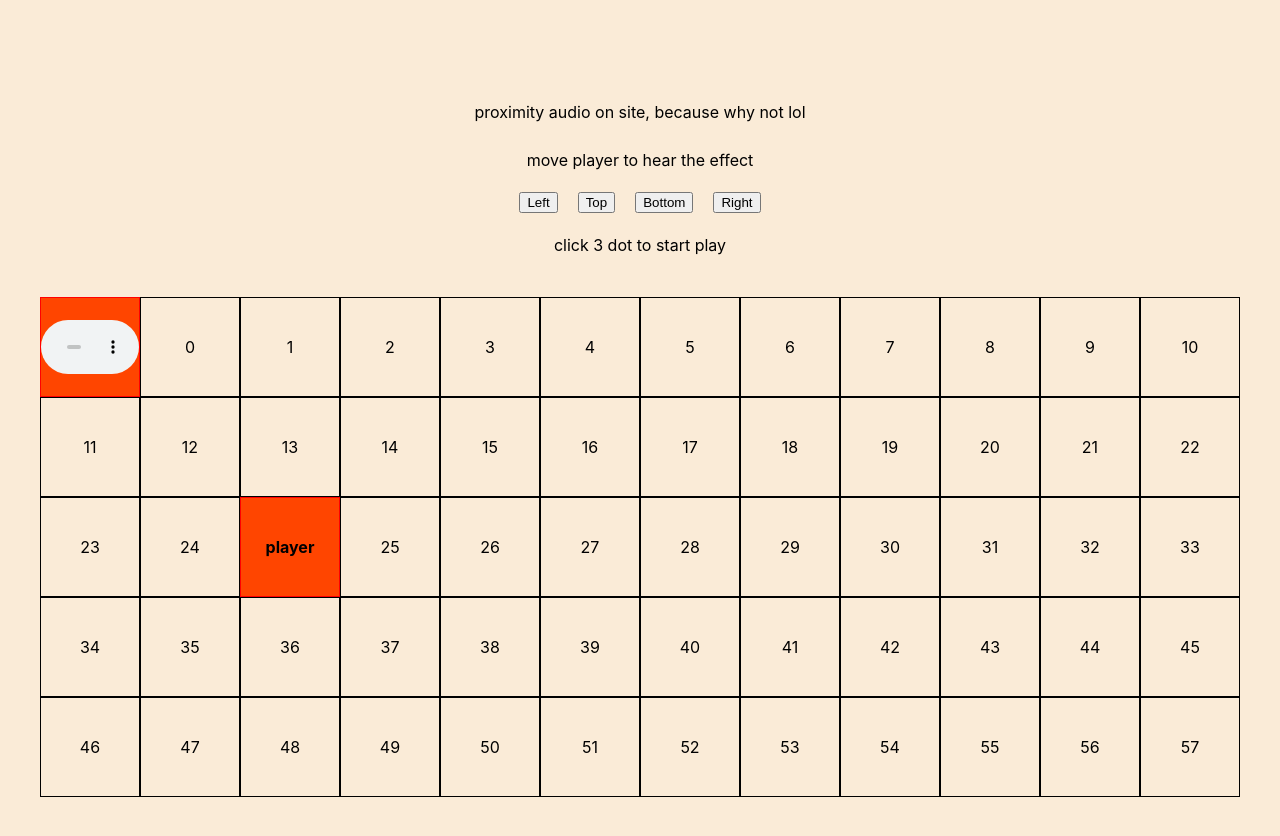
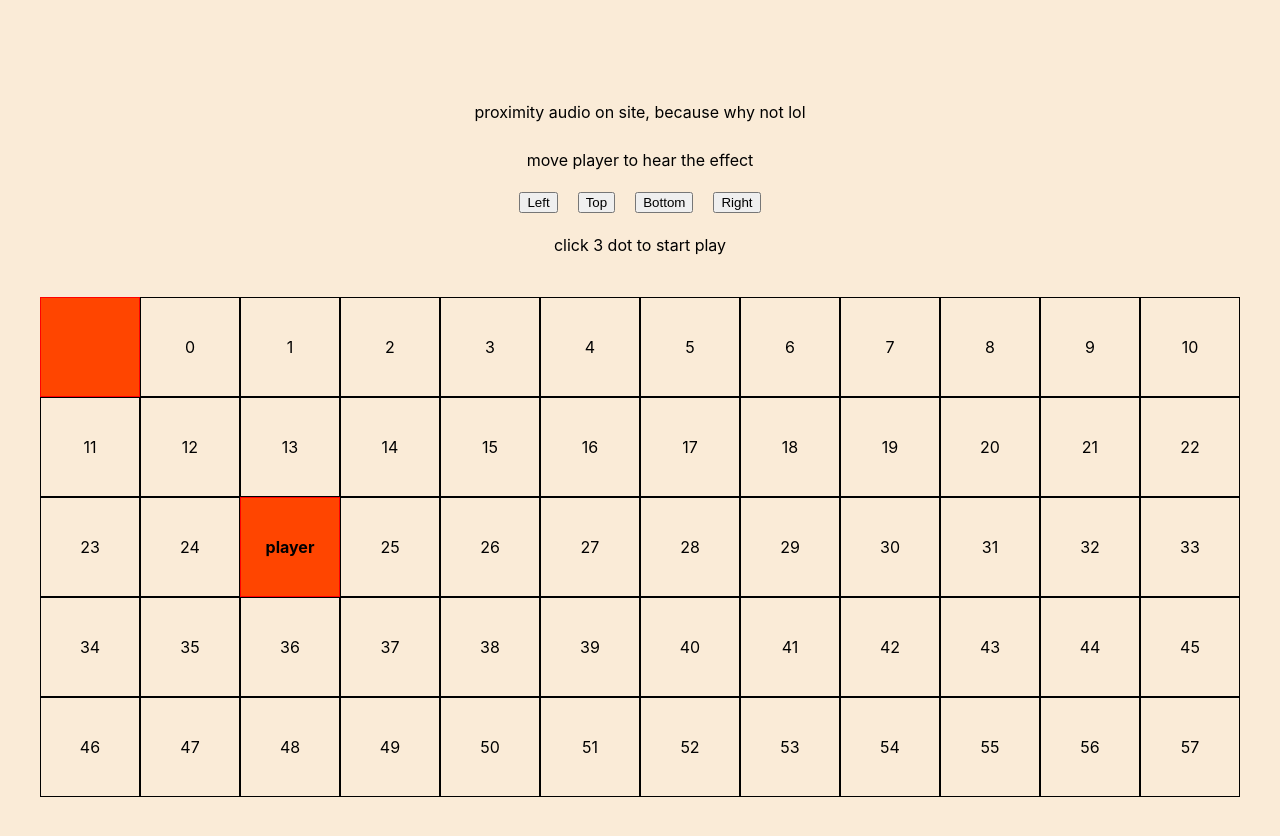
Before and after one commit to Kndgy/proximity-site, a React (Vite) app: page / in a window 1280 px wide. Shown: the top 836 px of the page. Built offline with nearby package versions, Linux system fonts and the light colour scheme.

Commit message:
see if the package caused it

```diff
--- a/src/App.tsx
+++ b/src/App.tsx
@@ -68,9 +68,9 @@ function App() {
   console.log(actorPosition)
   console.log(1 - Math.min(Math.max((actorPosition.row + actorPosition.col) / 10, 0), 1));
 
-  const controlAudio = () =>{
-    return (1 - Math.min(Math.max((actorPosition.row + actorPosition.col) / 10, 0), 1))
-  }
+  // const controlAudio = () =>{
+  //   return (1 - Math.min(Math.max((actorPosition.row + actorPosition.col) / 10, 0), 1))
+  // }
 
 
   return (
@@ -88,7 +88,9 @@ function App() {
       click 3 dot to start play
       <div style={{ display: 'grid', gridTemplateColumns: 'repeat(12, 100px)', paddingTop:'40px' }}>
         <Actor initialCol={0} initialRow={0} embed={
-          <><ReactAudioPlayer volume={controlAudio()} src='/ballin.mp3' loop={true} autoPlay={true} controls/></>
+          <div>
+            {/* <ReactAudioPlayer volume={controlAudio()} src='/ballin.mp3' loop={true} autoPlay={true} controls/> */}
+          </div>
         }/>
         <Actor initialCol={actorPosition.col} initialRow={actorPosition.row} embed={"player"}/>
         <Plane totalGrids={58}/>
```
